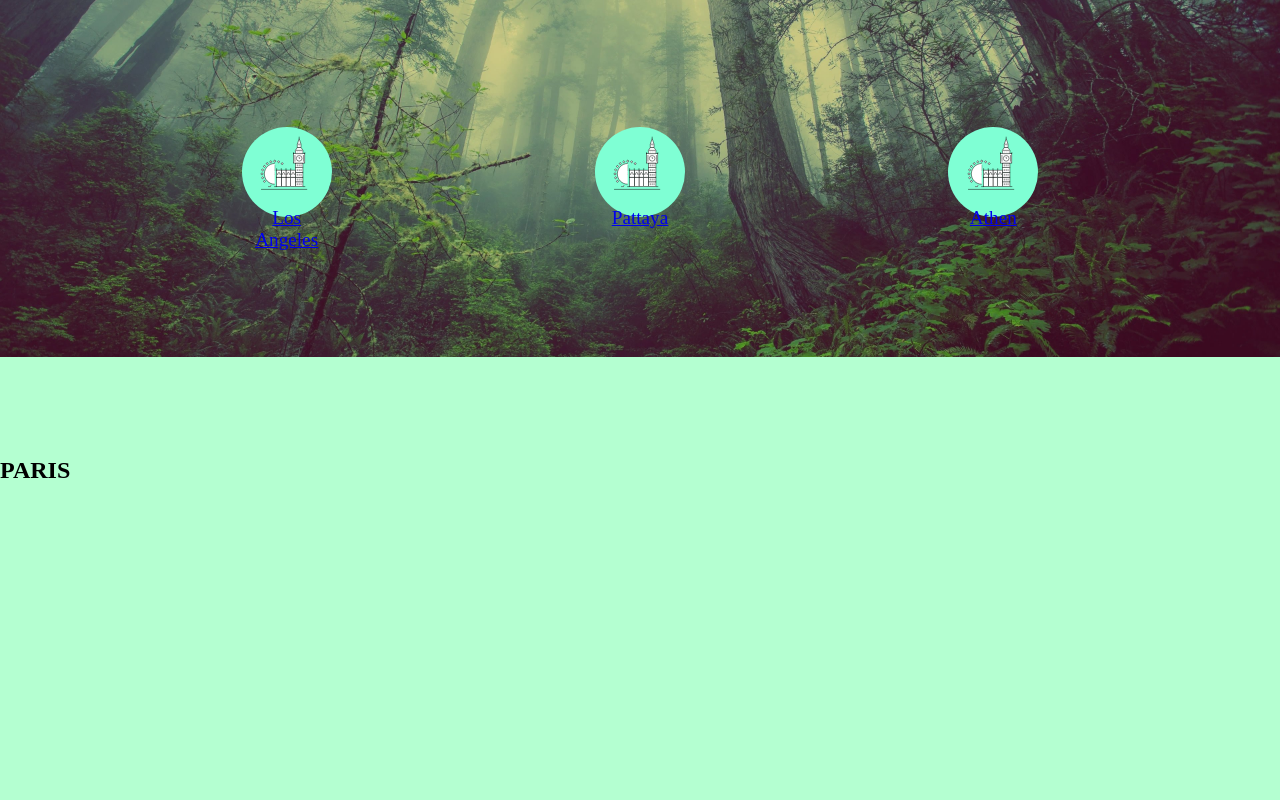
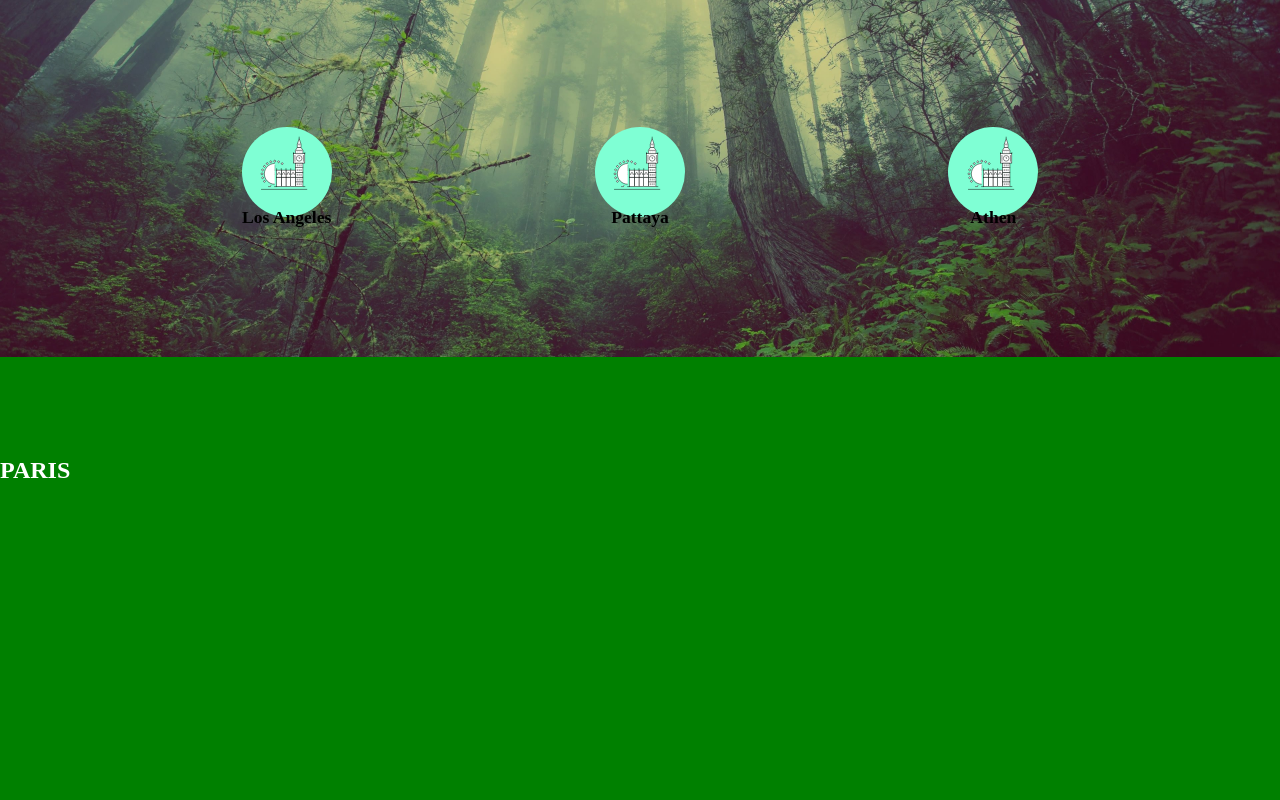
Before and after one commit to aatypi/treehouse, a React (Create React App) app: page /destinations in a window 1280 px wide. Shown: the part 480-1280 px from the top of the page. Built offline with nearby package versions, Linux system fonts and the light colour scheme.

Commit message:
Fixed style of icon's links

```diff
--- a/src/index.css
+++ b/src/index.css
@@ -227,6 +227,11 @@ footer {
   min-height: 50vh;
 }
 
+.destination:nth-child(odd) {
+  background-color: green;
+  color: #fff;
+}
+
 /* Helpers */
 
 .max-width {
@@ -252,13 +257,19 @@ footer {
   min-height: 50vh;
 }
 
+.icon-container a {
+  color: black;
+  text-decoration: none;
+  font-weight: bold;
+  font-size: 1.1rem;
+  text-align: center;
+}
+
 .icon-container {
   display: flex;
   flex-wrap: wrap;
   gap: 10rem;
   justify-content: space-around;
-  text-align: center;
-  font-size: 1.2rem;
 }
 
 .icon-container .icon {
```
